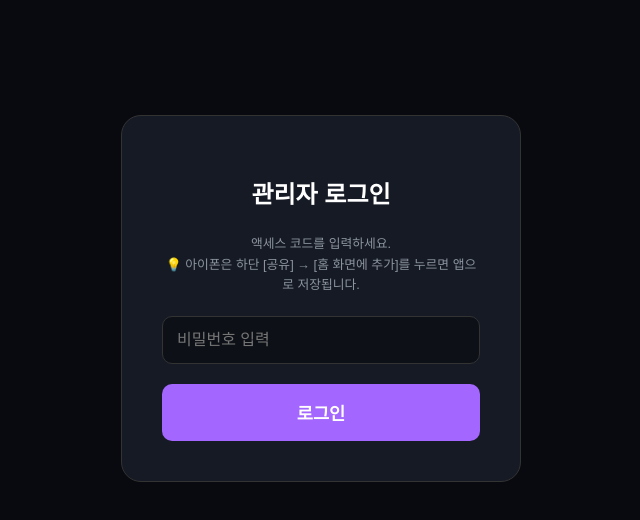
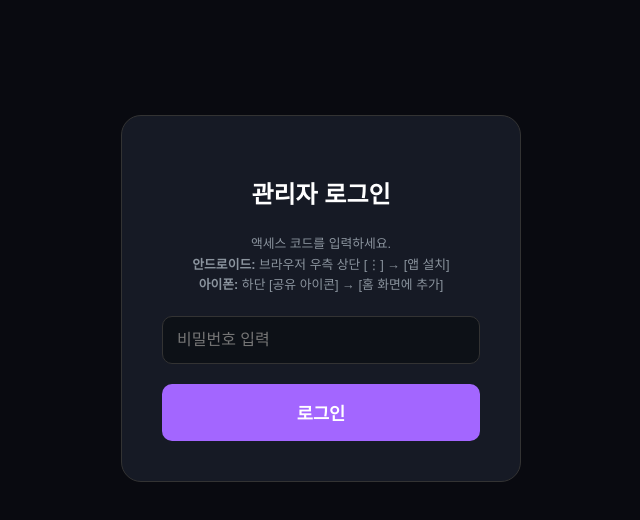
Before and after one commit to kimeunhyoung/numerology-app, a website: page index.html in a window 1280 px wide. Shown: the whole page, without its empty margins (319-959 px from the left). Drawn offline with nearby package versions, Linux system fonts and the light colour scheme.

Commit message:
Add files via upload

```diff
--- a/index.html
+++ b/index.html
@@ -185,7 +185,9 @@
 
 <div id="loginView">
     <h2 style="color: #fff;">관리자 로그인</h2>
-    <p style="color: var(--muted); font-size: 0.8rem; margin-bottom: 20px;">액세스 코드를 입력하세요.<br>💡 아이폰은 하단 [공유] → [홈 화면에 추가]를 누르면 앱으로 저장됩니다.</p>
+    <p style="color: var(--muted); font-size: 0.8rem; margin-bottom: 20px;">액세스 코드를 입력하세요.<br>
+<b>안드로이드:</b> 브라우저 우측 상단 [⋮] → [앱 설치]<br>
+<b>아이폰:</b> 하단 [공유 아이콘] → [홈 화면에 추가]</p>
 
     <input type="password" id="password" class="login-input" placeholder="비밀번호 입력">
     <button onclick="login()" style="width: 100%;">로그인</button>
```
